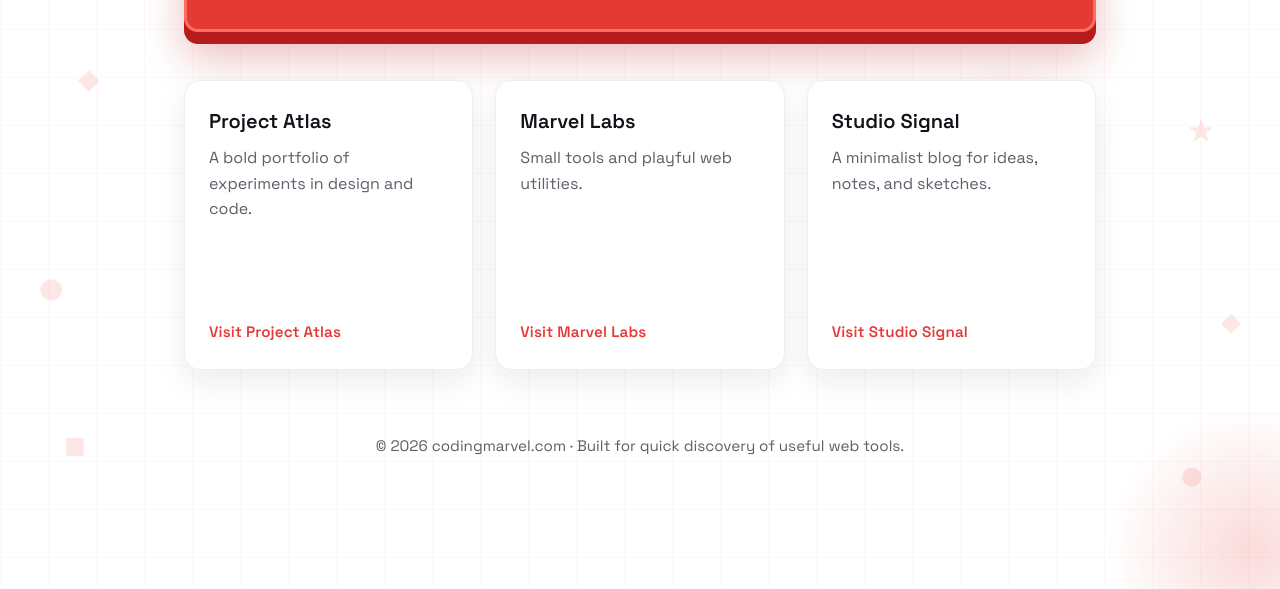
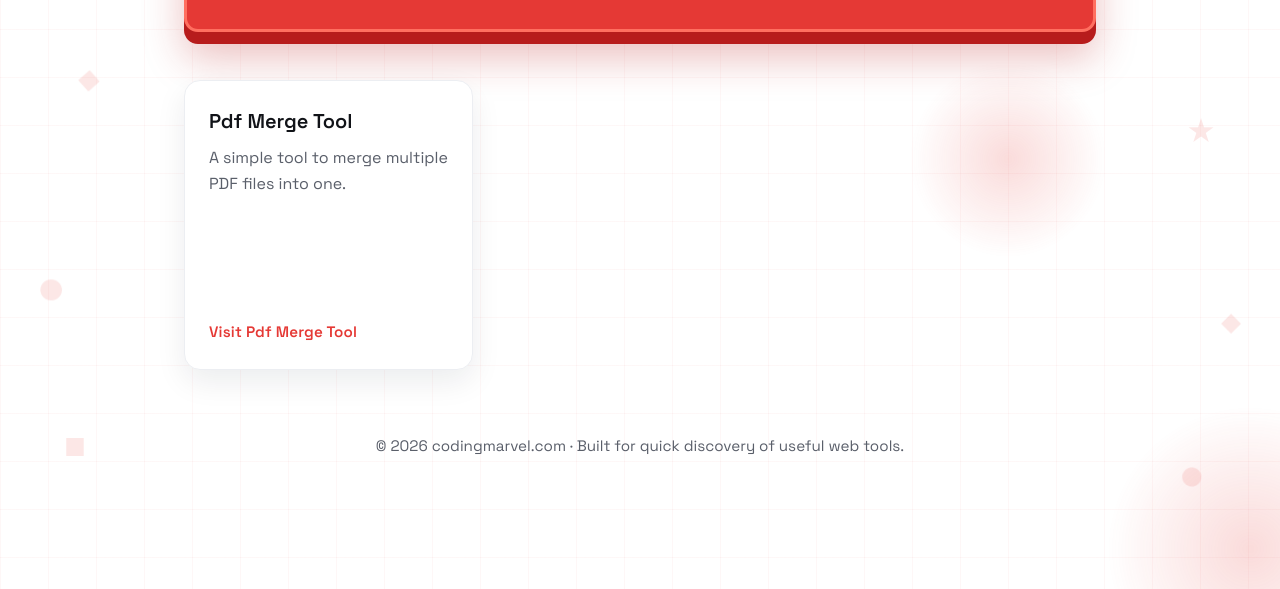
Before and after one commit to kyameinsahilwho/codingmarvel.com, an Astro site: page / in a window 1280 px wide. Shown: the part 211-800 px from the top of the page. Built offline with nearby package versions, Linux system fonts and the light colour scheme; Astro itself is replaced by a stand-in of ours.

Commit message:
feat: update homepage to include Pdf Merge Tool and clean up global styles

```diff
--- a/src/pages/index.astro
+++ b/src/pages/index.astro
@@ -3,20 +3,11 @@ import "../styles/global.css";
 
 const websites = [
   {
-    name: "Project Atlas",
-    url: "https://example.com",
-    description: "A bold portfolio of experiments in design and code.",
+    name: "Pdf Merge Tool",
+    url: "https://pdf.codingmarvel.com",
+    description: "A simple tool to merge multiple PDF files into one.",
   },
-  {
-    name: "Marvel Labs",
-    url: "https://example.com",
-    description: "Small tools and playful web utilities.",
-  },
-  {
-    name: "Studio Signal",
-    url: "https://example.com",
-    description: "A minimalist blog for ideas, notes, and sketches.",
-  },
+
 ];
 ---
 
--- a/src/styles/global.css
+++ b/src/styles/global.css
@@ -67,13 +67,7 @@ a {
   font-family: "Bungee", "Space Grotesk", "Segoe UI", system-ui, -apple-system, sans-serif;
   text-transform: uppercase;
   line-height: 1.2;
-  -webkit-text-stroke: 3px var(--accent);
-  text-shadow:
-    0 0 0 var(--accent),
-    2px 2px 0 var(--accent),
-    -2px 2px 0 var(--accent),
-    2px -2px 0 var(--accent),
-    -2px -2px 0 var(--accent);
+
 }
 
 .subtitle {
@@ -103,15 +97,10 @@ a {
   position: relative;
   overflow: hidden;
   text-decoration: none;
-}
-
-.card::after {
-  content: "";
-  position: absolute;
-  inset: 0;
-  background: radial-gradient(circle at top, rgba(229, 57, 53, 0.12), transparent 60%);
-  opacity: 0;
-  transition: opacity 240ms ease;
+  -webkit-tap-highlight-color: transparent;
+  -webkit-user-select: none;
+  user-select: none;
+  outline: none;
 }
 
 .card:hover {
@@ -120,8 +109,9 @@ a {
   border-color: rgba(229, 57, 53, 0.35);
 }
 
-.card:hover::after {
-  opacity: 1;
+.card:focus {
+  outline: none;
+  border-color: rgba(229, 57, 53, 0.35);
 }
 
 .card-title {
@@ -347,7 +337,6 @@ a {
   .brand {
     font-size: clamp(1.4rem, 5vw + 0.8rem, 2.4rem);
     letter-spacing: 0.04em;
-    -webkit-text-stroke: 2px var(--accent);
   }
 
   .subtitle {
```
